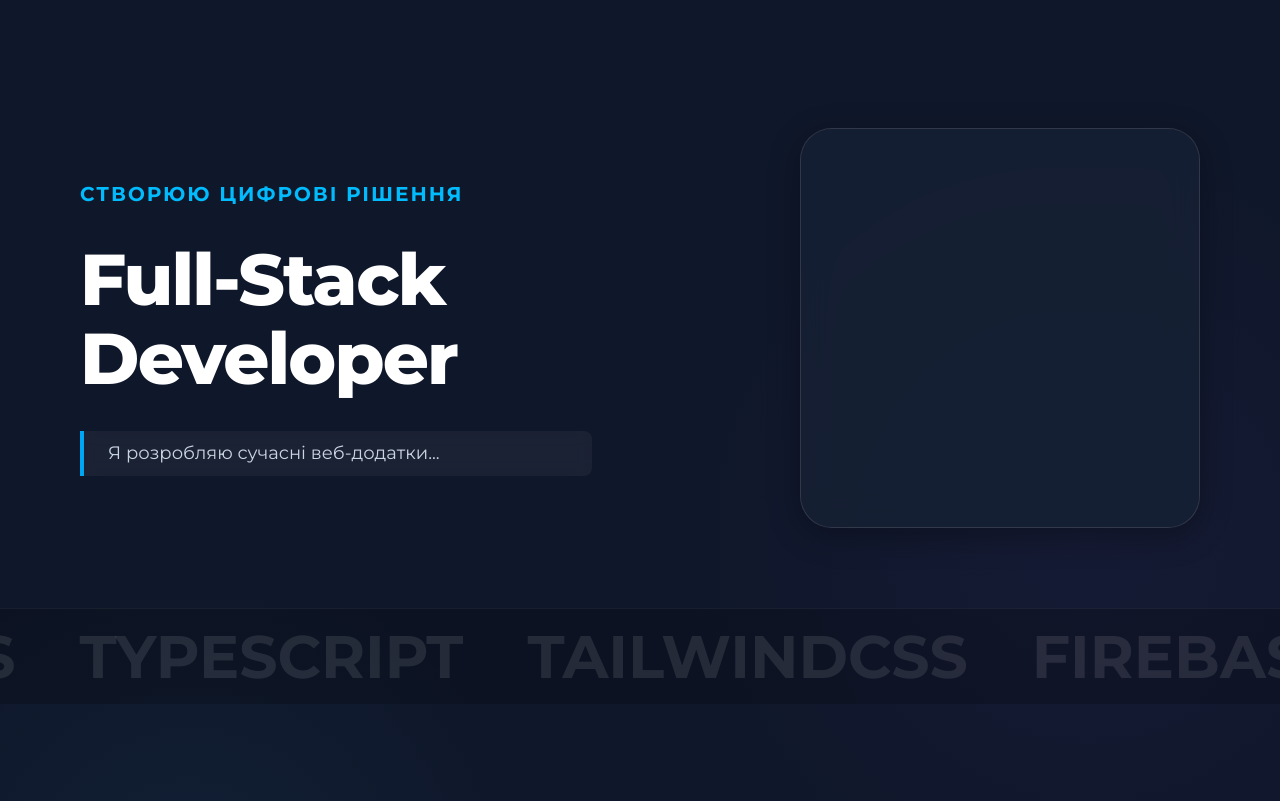
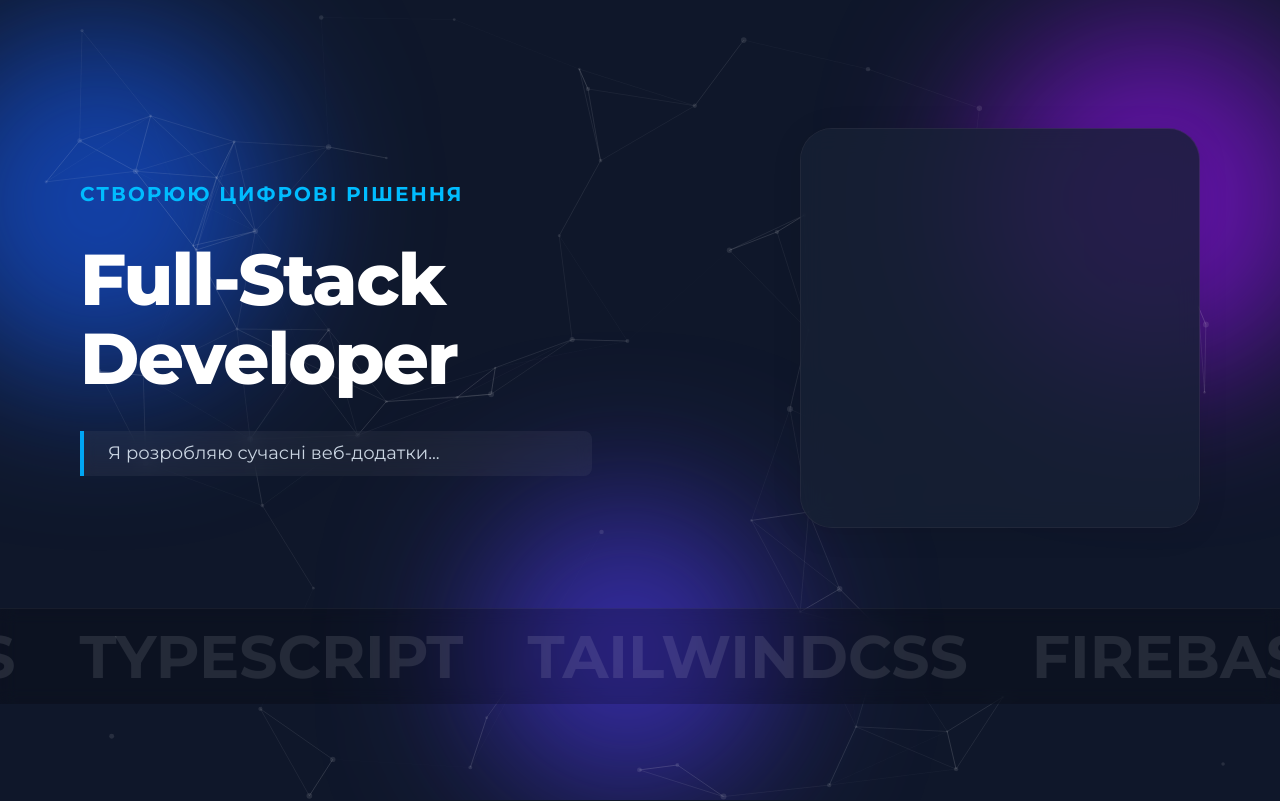
Before and after one commit to legendavvs/my-portfolio, a Next.js app: page / in a window 1280 px wide. Shown: the top 801 px of the page. Built offline with nearby package versions, Linux system fonts and the light colour scheme; no server answers; the database is empty.

Commit message:
version 1.2 add design to hero and bg animate

```diff
--- a/package.json
+++ b/package.json
@@ -18,7 +18,9 @@
     "react": "19.2.3",
     "react-dom": "19.2.3",
     "react-dropzone": "^15.0.0",
-    "tailwind-merge": "^3.4.1"
+    "react-tsparticles": "^2.12.2",
+    "tailwind-merge": "^3.4.1",
+    "tsparticles-slim": "^2.12.0"
   },
   "devDependencies": {
     "@tailwindcss/postcss": "^4",
--- a/src/app/globals.css
+++ b/src/app/globals.css
@@ -12,42 +12,72 @@ html {
 }
 
 body {
-  background-color: #0f172a;
+  background-color: #0f172a; /* Темна підкладка */
   color: #f8fafc;
   font-family: 'Montserrat', sans-serif !important;
-  background-image:
-    radial-gradient(circle at 15% 50%, rgba(56, 189, 248, 0.05), transparent 25%),
-    radial-gradient(circle at 85% 30%, rgba(139, 92, 246, 0.05), transparent 25%);
+  position: relative;
+  overflow-x: hidden; /* Щоб плями не розтягували сторінку */
 }
 
-input, textarea, button, select {
-  font-family: 'Montserrat', sans-serif !important;
-  background-color: transparent;
-  outline: none;
-  color: inherit;
+/* --- АНІМОВАНИЙ ФОН (Mesh Gradient) --- */
+/* Плями будуть створені через фіксовані div-и в layout.tsx,
+   але тут ми опишемо анімацію руху */
+@keyframes float {
+  0% { transform: translate(0px, 0px) scale(1); }
+  33% { transform: translate(30px, -50px) scale(1.1); }
+  66% { transform: translate(-20px, 20px) scale(0.9); }
+  100% { transform: translate(0px, 0px) scale(1); }
 }
 
-.glass-panel {
-  background: rgba(15, 23, 42, 0.75);
-  backdrop-filter: blur(16px);
-  -webkit-backdrop-filter: blur(16px);
-  border: 1px solid rgba(255, 255, 255, 0.15);
-  box-shadow: 0 8px 32px rgba(0, 0, 0, 0.3);
+.blob {
+  position: absolute;
+  filter: blur(80px); /* Сильне розмиття */
+  z-index: -1; /* На задній план */
+  opacity: 0.6;
+  animation: float 10s infinite ease-in-out;
 }
 
-.glass-card:hover {
-  background: rgba(30, 41, 59, 0.9);
-  border-color: rgba(56, 189, 248, 0.4);
-  box-shadow: 0 0 25px rgba(56, 189, 248, 0.1);
-  transform: translateY(-2px);
+/* --- GLASSHMORPHISM v2.0 (Premium) --- */
+.glass-panel {
+  background: rgba(15, 23, 42, 0.6); /* Більш прозорий */
+  backdrop-filter: blur(12px);
+  -webkit-backdrop-filter: blur(12px);
+  border: 1px solid rgba(255, 255, 255, 0.08);
+  box-shadow: 0 4px 30px rgba(0, 0, 0, 0.1);
+  /* Додаємо легкий шум для текстури (опціонально, але виглядає дорого) */
 }
 
-/* --- UPDATE: 60s для повільнішого скролу --- */
+/* Ефект при наведенні на картку */
+.glass-card {
+  transition: all 0.3s ease;
+}
+.glass-card:hover {
+  background: rgba(30, 41, 59, 0.8);
+  border-color: rgba(56, 189, 248, 0.3); /* Sky Blue Border */
+  box-shadow: 0 0 30px rgba(56, 189, 248, 0.15); /* Світіння */
+  transform: translateY(-5px);
+}
+
+/* --- Анімація рядка (Marquee) --- */
 @keyframes scroll {
   0% { transform: translateX(0); }
   100% { transform: translateX(-50%); }
 }
-
 .animate-scroll {
   animation: scroll 60s linear infinite;
 }
+
+/* Прибираємо скролбар для краси, але скрол працює */
+::-webkit-scrollbar {
+  width: 8px;
+}
+::-webkit-scrollbar-track {
+  background: #0f172a;
+}
+::-webkit-scrollbar-thumb {
+  background: #334155;
+  border-radius: 4px;
+}
+::-webkit-scrollbar-thumb:hover {
+  background: #475569;
+}
--- a/src/app/layout.tsx
+++ b/src/app/layout.tsx
@@ -2,11 +2,13 @@ import type { Metadata } from "next";
 import { Inter } from "next/font/google";
 import "./globals.css";
 import { AuthProvider } from "@/context/AuthContext";
+// Імпортуємо нові компоненти
+import BackgroundBlobs from "@/components/ui/BackgroundBlobs";
 
-// Налаштовуємо змінну шрифту
+// Налаштування шрифту (якщо ти використовуєш змінні)
 const inter = Inter({
   subsets: ["latin", "cyrillic"],
-  variable: "--font-inter", // <--- Це важливо
+  variable: "--font-inter",
   display: "swap",
 });
 
@@ -22,9 +24,18 @@ export default function RootLayout({
 }>) {
   return (
     <html lang="uk">
-      <body className={`${inter.variable} antialiased`}>
+      <body
+        className={`${inter.variable} antialiased`}
+        suppressHydrationWarning={true}
+      >
         <AuthProvider>
-          {children}
+          {/* 1. Фонові плями (на весь сайт, фіксовані) */}
+          <BackgroundBlobs />
+
+          {/* Контент сайту */}
+          <div className="relative z-10">
+            {children}
+          </div>
         </AuthProvider>
       </body>
     </html>
--- a/src/components/sections/Hero.tsx
+++ b/src/components/sections/Hero.tsx
@@ -6,8 +6,9 @@ import { db } from "@/lib/firebase";
 import EditableText from "@/components/admin/EditableText";
 import ImageUploader from "@/components/admin/ImageUploader";
 import { HeroData } from "@/types";
+// Імпорт частинок
+import ParticlesContainer from "@/components/ui/ParticlesContainer";
 
-// Додаємо поле techStack в тип (якщо його немає в types.ts, воно тут локально обробиться, але краще додай в types)
 interface ExtendedHeroData extends HeroData {
     techStack?: string;
 }
@@ -15,6 +16,7 @@ interface ExtendedHeroData extends HeroData {
 const DEFAULT_STACK = "React, Next.js, TypeScript, TailwindCSS, Firebase, Figma, Node.js, Git";
 
 export default function Hero({ isAdmin }: { isAdmin: boolean }) {
+    // ... (весь твій код зі станом data і useEffect залишається без змін) ...
     const [data, setData] = useState<ExtendedHeroData>({
         title: "Full-Stack Developer",
         subtitle: "Створюю цифрові рішення",
@@ -23,11 +25,11 @@ export default function Hero({ isAdmin }: { isAdmin: boolean }) {
         techStack: DEFAULT_STACK,
     });
 
+    // ... (handleSave і useEffect без змін) ...
     useEffect(() => {
         const unsubscribe = onSnapshot(doc(db, "content", "hero"), (docSnap) => {
             if (docSnap.exists()) {
                 const docData = docSnap.data() as ExtendedHeroData;
-                // Якщо в базі ще немає techStack, ставимо дефолтний
                 setData({ ...docData, techStack: docData.techStack || DEFAULT_STACK });
             }
         });
@@ -40,17 +42,21 @@ export default function Hero({ isAdmin }: { isAdmin: boolean }) {
         await setDoc(doc(db, "content", "hero"), newData, { merge: true });
     };
 
-    // Розбиваємо рядок на масив для анімації
     const techArray = (data.techStack || DEFAULT_STACK).split(",").map(t => t.trim());
-    // Дублюємо масив кілька разів для безшовної анімації
     const marqueeItems = [...techArray, ...techArray, ...techArray, ...techArray];
 
     return (
         <section className="min-h-screen flex flex-col justify-center relative overflow-hidden pt-32 pb-20">
 
-            {/* Основний контент */}
+            {/* 2. ЧАСТИНКИ (Абсолютне позиціонування на фоні секції) */}
+            <div className="absolute inset-0 z-0">
+                <ParticlesContainer />
+            </div>
+
+            {/* Основний контент (z-10 щоб був над частинками) */}
             <div className="px-6 md:px-20 grid grid-cols-1 lg:grid-cols-2 gap-12 items-center max-w-7xl mx-auto w-full z-10">
 
+                {/* ... (Всі твої тексти і фото залишаються без змін) ... */}
                 {/* Текст */}
                 <div className="space-y-8 relative z-20">
                     <h2 className="text-lg md:text-xl text-sky-400 font-bold tracking-widest uppercase">
@@ -80,9 +86,8 @@ export default function Hero({ isAdmin }: { isAdmin: boolean }) {
                 </div>
             </div>
 
-            {/* MARQUEE */}
-            <div className="w-full mt-auto pt-20 pb-10">
-                {/* Поле редагування для адміна */}
+            {/* MARQUEE (z-20 щоб був над усім) */}
+            <div className="w-full mt-auto pt-20 pb-10 z-20 relative">
                 {isAdmin && (
                     <div className="max-w-7xl mx-auto px-6 mb-2">
                         <span className="text-xs text-sky-400 mb-1 block">Редагувати список технологій (через кому):</span>
@@ -95,8 +100,7 @@ export default function Hero({ isAdmin }: { isAdmin: boolean }) {
                     </div>
                 )}
 
-                {/* Сама лінія: items-center для вертикального центрування */}
-                <div className="border-t border-white/5 bg-black/20 overflow-hidden relative h-24 flex items-center">
+                <div className="border-t border-white/5 bg-black/20 overflow-hidden relative h-24 flex items-center backdrop-blur-sm">
                     <div className="flex w-max animate-scroll gap-16 items-center">
                         {marqueeItems.map((tech, i) => (
                             <span key={i} className="text-4xl md:text-6xl font-bold text-white/10 uppercase whitespace-nowrap select-none">
--- /dev/null
+++ b/src/components/ui/BackgroundBlobs.tsx
@@ -0,0 +1,19 @@
+"use client";
+
+export default function BackgroundBlobs() {
+    return (
+        <div className="fixed inset-0 overflow-hidden pointer-events-none z-[-1]">
+            {/* Пляма 1: Синя */}
+            {/* БУЛО: opacity-40, СТАЛО: opacity-20 */}
+            <div className="blob bg-blue-600 w-96 h-96 rounded-full top-0 -left-20 mix-blend-multiply opacity-10 animate-blob"></div>
+
+            {/* Пляма 2: Фіолетова */}
+            {/* БУЛО: opacity-40, СТАЛО: opacity-20 */}
+            <div className="blob bg-purple-600 w-96 h-96 rounded-full top-0 -right-20 mix-blend-multiply opacity-10 animate-blob animation-delay-2000"></div>
+
+            {/* Пляма 3: Рожева/Індиго */}
+            {/* БУЛО: opacity-40, СТАЛО: opacity-20 */}
+            <div className="blob bg-indigo-600 w-80 h-80 rounded-full bottom-0 left-1/2 -translate-x-1/2 mix-blend-multiply opacity-10 animate-blob animation-delay-4000"></div>
+        </div>
+    );
+}
--- /dev/null
+++ b/src/components/ui/ParticlesContainer.tsx
@@ -0,0 +1,70 @@
+"use client";
+
+import { useCallback } from "react";
+import Particles from "react-tsparticles";
+import { loadSlim } from "tsparticles-slim";
+import type { Engine } from "tsparticles-engine";
+
+export default function ParticlesContainer() {
+    const particlesInit = useCallback(async (engine: Engine) => {
+        await loadSlim(engine);
+    }, []);
+
+    return (
+        <Particles
+            id="tsparticles"
+            init={particlesInit}
+            className="absolute inset-0 z-0 pointer-events-none" // z-0 щоб був під текстом, але над плямами
+            options={{
+                fullScreen: { enable: false }, // Важливо: false, щоб він сидів у батьківському блоці
+                background: {
+                    color: { value: "transparent" }, // Прозорий, бо у нас вже є градієнт
+                },
+                fpsLimit: 120,
+                interactivity: {
+                    events: {
+                        onHover: {
+                            enable: true,
+                            mode: "grab", // Ефект "павутинки" при наведенні
+                        },
+                        resize: true,
+                    },
+                    modes: {
+                        grab: {
+                            distance: 140,
+                            links: { opacity: 0.5 },
+                        },
+                    },
+                },
+                particles: {
+                    color: { value: "#ffffff" },
+                    links: {
+                        color: "#ffffff",
+                        distance: 150,
+                        enable: true,
+                        opacity: 0.1, // Ледь помітні лінії
+                        width: 1,
+                    },
+                    move: {
+                        direction: "none",
+                        enable: true,
+                        outModes: { default: "bounce" },
+                        random: true,
+                        speed: 1, // Дуже повільний рух
+                        straight: false,
+                    },
+                    number: {
+                        density: { enable: true, area: 800 },
+                        value: 60, // Кількість частинок (не став багато, щоб не лагало)
+                    },
+                    opacity: {
+                        value: 0.1, // Дуже прозорі
+                    },
+                    shape: { type: "circle" },
+                    size: { value: { min: 1, max: 3 } },
+                },
+                detectRetina: true,
+            }}
+        />
+    );
+}
```
Also changed, not shown: 1 other file (tests, documents, lock files or other folders).
